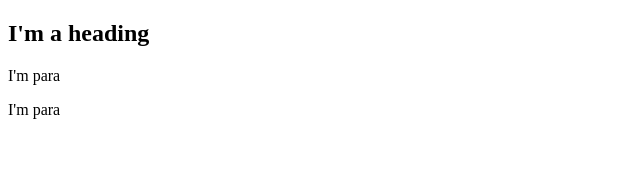
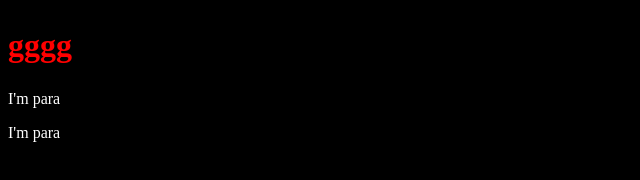
Before and after one commit to srsahana/css, a plain HTML site: page index.html in a window 1280 px wide. Shown: the whole page, without its empty margins (0-640 px from the left). Drawn offline with Linux system fonts and the light colour scheme.

Commit message:
Dark mode

```diff
--- a/app.js
+++ b/app.js
@@ -1,6 +1,12 @@
 var heading = document.getElementById('heading')
-var para=document.getElementsByClassName('para')
-var tags = document.getElementsByTagName('a')
-var query = document.querySelector('.para')
+var body = document.querySelector('body')
 
-console.log(query)
+console.log(heading)
+heading.innerHTML="gggg"
+heading.style="color:red;font-size:2rem"
+
+heading.classList.add('five')
+heading.classList.remove('one')
+
+
+body.classList.add('dark')
--- a/index.html
+++ b/index.html
@@ -3,11 +3,20 @@
 <head>
      <title>JavaScript</title>
      <script defer src="./app.js"></script>
+     <style>
+         .animate{
+             transform: translateX(100px);
+         }
+         .dark{
+             background-color: black;
+             color: white;
+         }
+     </style>
 
 </head>
 <body>
 
-      <h2 id="heading">I'm a heading</h2>
+      <h2 class="one two three four" id="heading">I'm a heading</h2>
       <p class="para">I'm para</p>
       <a class="para">I'm para</a>
 
```
